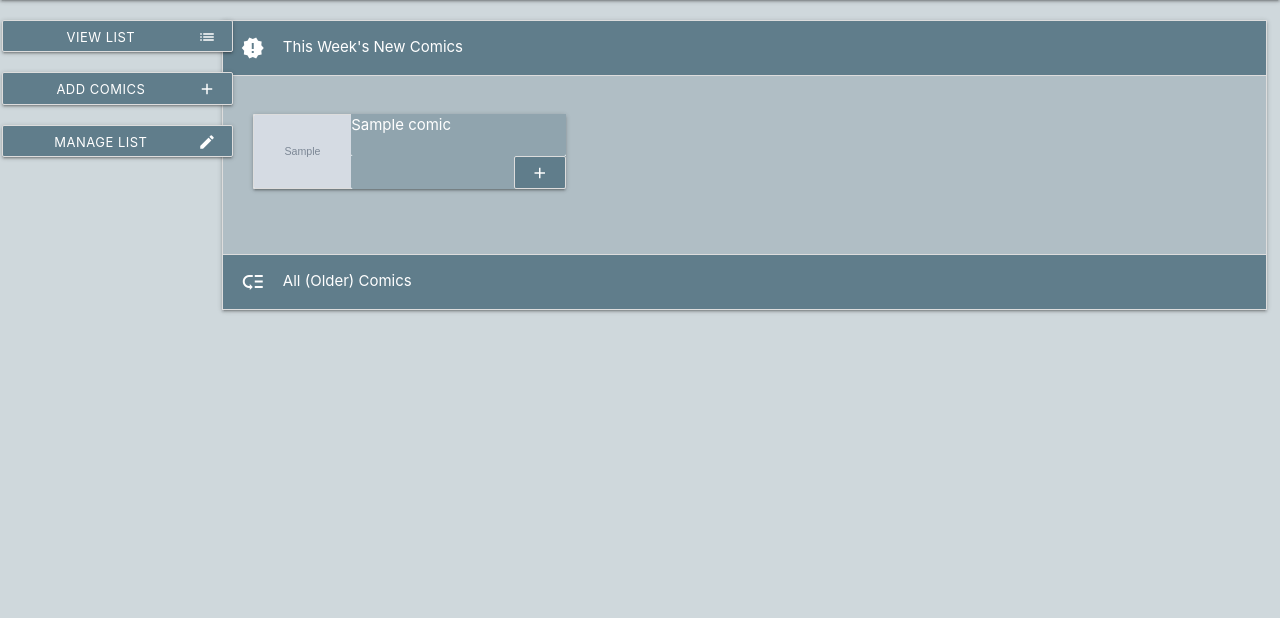
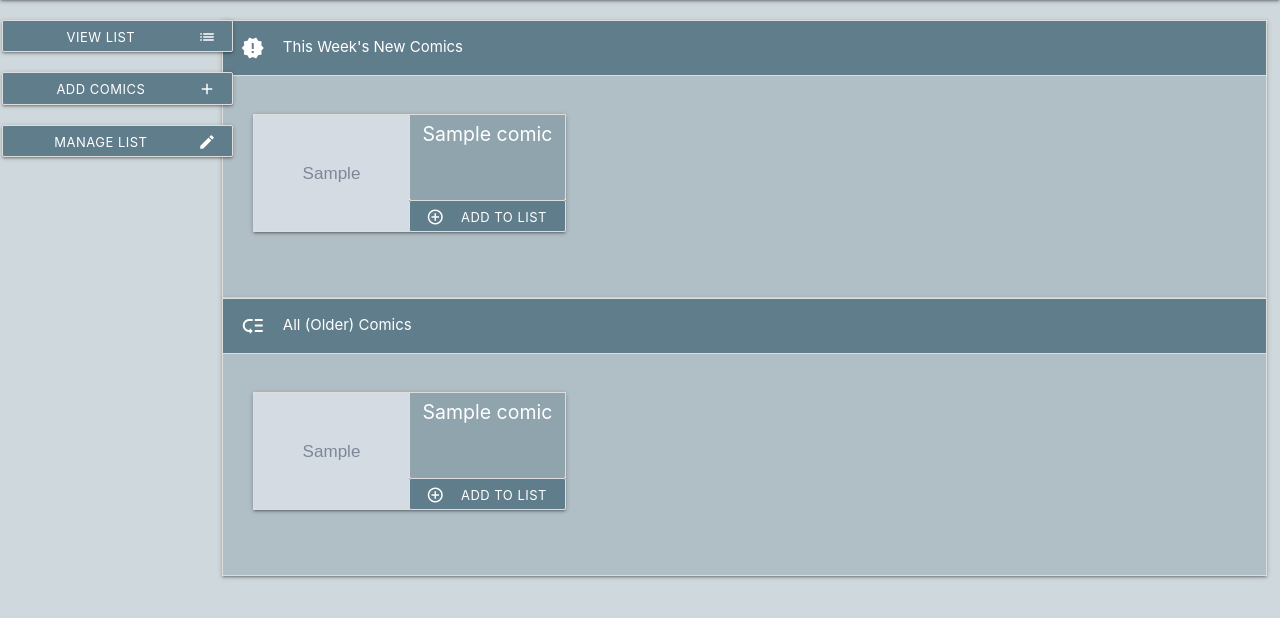
Before and after one commit to arjanvdmeij/msp-3-readlist, a Flask app: template templates/add_comics.html in a window 1280 px wide. Shown: the part 64-682 px from the top of the page. Run offline with Flask 2, Linux system fonts and the light colour scheme; the template is opened without the code that fills it: most values are stand-ins (such as "Sample title", 1, 10 or a date in 2020); grey boxes marked "Sample" are stand-in pictures; some libraries are stand-ins or nearby versions.

Commit message:
Cosmetic changes to buttons. Added in a block to change the button in the menu in user_home when adding comics to represent a back button Separated the collapsible into two, so both are opened on page load and user can decide to close them (or not)

```diff
--- a/templates/add_comics.html
+++ b/templates/add_comics.html
@@ -1,5 +1,8 @@
-{% extends 'user_home.html' %} {% block user_content %}
-<!-- Add specific page content below! -->
+{% extends 'user_home.html' %}
+{% block link_change %}
+<li><a href="{{url_for('user_home')}}" class="waves-effect waves-light btn-small blue-grey white-text one-px-border"><i class="material-icons right">arrow_back</i>View List</a>
+{% endblock %}
+{% block user_content %}
     <ul class="collapsible no-margin">
         <li class="active">
             <div class="collapsible-header blue-grey white-text">
@@ -7,25 +10,26 @@
             </div>
             <div class="collapsible-body blue-grey lighten-3">
                 <div class="row">
-                {% for comic in new_comics_list %}
+                    {% for comic in new_comics %}
                     <div class="col s12 m4">
-                    <div class="card horizontal mini-margin">
+                        <div class="card horizontal">
                             <div class="card-image">
-                            <img src="{{comic.comic_image}}" alt="{{comic.comic_title}}" height="75">
+                                <img src="{{comic.comic_image}}" alt="{{comic.comic_title}}">
                             </div>
                             <div class="card-stacked">
-                            <div class="card-content no-paddy font-smaller blue-grey lighten-2 white-text">
+                                <div class="card-content no-paddy title-align blue-grey lighten-2 white-text">
                                     {{comic.comic_title}}
                                 </div>
                                 {% if not comic.comic_id in check_list %}
                                 <div class="card-action no-paddy blue-grey lighten-2 white-text">
-                                <a href="{{url_for('add_comic_to_list', comic_add=comic.comic_id)}}" class="one-px-border right waves-effect waves-light btn-flat btn-small blue-grey white-text" onclick="disableButton(this,'{{comic.comic_title}}')">
-                                    <i class="material-icons">add</i></a>
+                                    <a href="{{url_for('add_comic_to_list', comic_add=comic.comic_id)}}" class="full-width one-px-border right waves-effect waves-light btn-flat btn-small blue-grey white-text" onclick="addToList(this,'{{comic.comic_id}}','{{comic.comic_title}}')">
+                                        <span id="{{comic.comic_id}}"><i class="material-icons left">add_circle_outline</i>Add to list</span>
+                                    </a>
                                 </div>
                                 {% else %}
                                 <div class="card-action no-paddy blue-grey lighten-2 white-text">
-                                <a href="{{url_for('add_comic_to_list', comic_add=comic.comic_id)}}" class="disabled one-px-border right waves-effect waves-light btn-flat btn-small blue-grey white-text" onclick="disableButton(this,'{{comic.comic_title}}')">
-                                    <i class="material-icons">add</i></a>
+                                    <a class="disabled full-width one-px-border right waves-effect waves-light btn-flat btn-small blue-grey white-text">
+                                    <i class="material-icons left">check_circle_outline</i>Added</a>
                                 </div>
                                 {% endif %}
                             </div>
@@ -35,22 +39,36 @@
                 </div>
             </div>
         </li>
-    <li>
+    </ul>
+    <ul class="collapsible no-margin">
+        <li class="active">
             <div class="collapsible-header blue-grey white-text">
                 <i class="material-icons">low_priority</i>All (Older) Comics
             </div>
             <div class="collapsible-body blue-grey lighten-3">
                 <div class="row">
-                {% for comic in old_comics_list %}
+                    {% for comic in old_comics %}
                     <div class="col s12 m4">
-                    <div class="card horizontal mini-margin">
+                        <div class="card horizontal">
                             <div class="card-image">
-                            <img src="{{comic.comic_image}}" alt="{{comic.comic_title}}" height="75">
+                                <img src="{{comic.comic_image}}" alt="{{comic.comic_title}}">
                             </div>
                             <div class="card-stacked">
-                            <div class="card-content no-paddy font-smaller blue-grey lighten-2 white-text">
+                                <div class="card-content no-paddy title-align blue-grey lighten-2 white-text">
                                     {{comic.comic_title}}
                                 </div>
+                                {% if not comic.comic_id in check_list %}
+                                <div class="card-action no-paddy blue-grey lighten-2 white-text">
+                                    <a href="{{url_for('add_comic_to_list', comic_add=comic.comic_id)}}" class="full-width one-px-border right waves-effect waves-light btn-flat btn-small blue-grey white-text" onclick="addToList(this,'{{comic.comic_id}}','{{comic.comic_title}}')">
+                                        <span id="{{comic.comic_id}}"><i class="material-icons left">add_circle_outline</i>Add to list</span>
+                                    </a>
+                                </div>
+                                {% else %}
+                                <div class="card-action no-paddy blue-grey lighten-2 white-text">
+                                    <a class="disabled full-width one-px-border right waves-effect waves-light btn-flat btn-small blue-grey white-text">
+                                    <i class="material-icons left">check_circle_outline</i>Added</a>
+                                </div>
+                                {% endif %}
                             </div>
                         </div>
                     </div>
@@ -59,5 +77,4 @@
             </div>
         </li>
     </ul>
-<!-- End of specific page content. -->
 {% endblock %}
```
Lines whose indentation alone changed are shown as unchanged.
